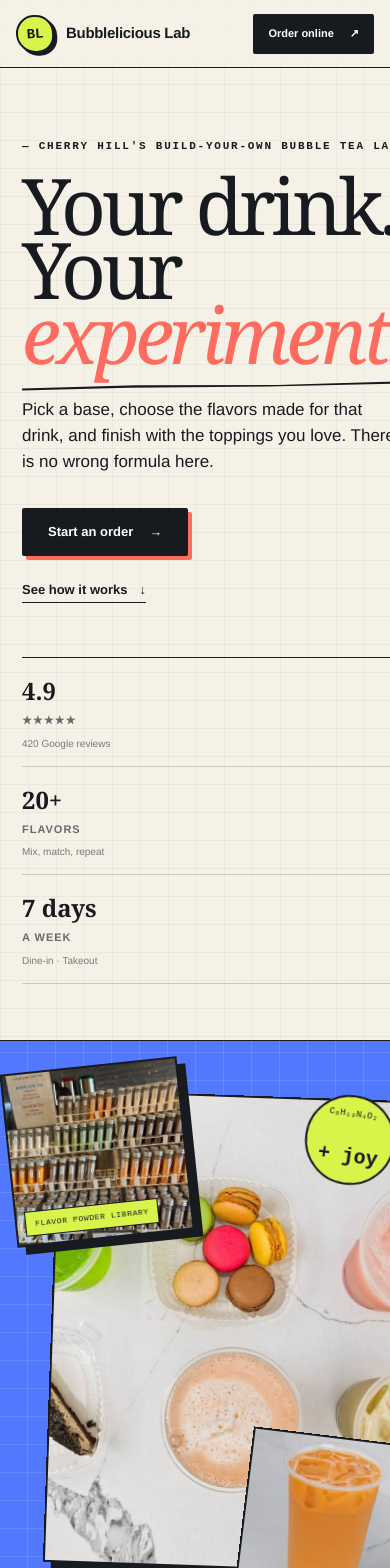
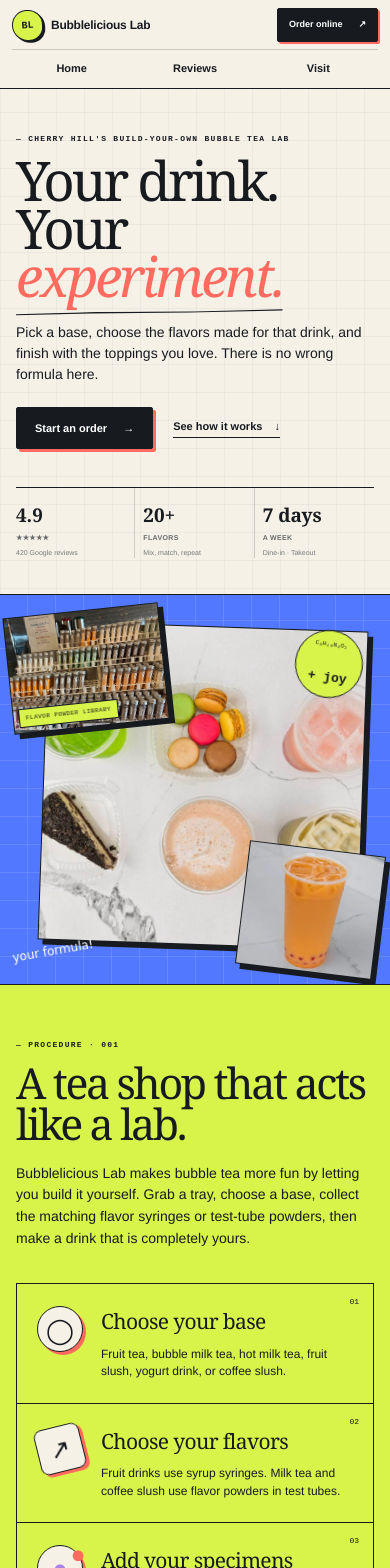
Before and after one commit to kristinali197800-commits/bubblelicious-lab-website, a Next.js app: page / in a window 390 px wide. Shown: the top 1568 px of the page. Built offline with nearby package versions, Linux system fonts and the light colour scheme.

Commit message:
Polish the mobile Bubblelicious experience

```diff
--- a/app/globals.css
+++ b/app/globals.css
@@ -15,6 +15,7 @@
 html { scroll-behavior: smooth; }
 body {
   margin: 0;
+  overflow-x: clip;
   background:
     linear-gradient(rgba(23,27,32,.045) 1px, transparent 1px),
     linear-gradient(90deg, rgba(23,27,32,.035) 1px, transparent 1px),
@@ -280,44 +281,152 @@
 }
 
 @media (max-width: 720px) {
-  .site-header { min-height: 68px; padding: 10px 16px; }
+  .site-header {
+    grid-template-columns: minmax(0, 1fr) auto;
+    gap: 7px 12px;
+    min-height: 0;
+    padding: 8px 12px 7px;
+  }
+  .site-header nav {
+    display: flex;
+    grid-column: 1 / -1;
+    grid-row: 2;
+    justify-content: space-between;
+    gap: 4px;
+    padding-top: 6px;
+    border-top: 1px solid var(--line);
+    font-size: 11px;
+  }
+  .site-header nav a {
+    flex: 1;
+    padding: 4px 8px;
+    text-align: center;
+  }
+  .site-header nav a::after { bottom: 0; }
+  .brand { gap: 8px; min-width: 0; }
+  .brand strong { overflow: hidden; font-size: 12px; text-overflow: ellipsis; white-space: nowrap; }
   .brand small { display: none; }
-  .site-header .button { padding: 0 13px; font-size: 11px; }
-  .brand-mark { width: 38px; }
+  .site-header .button { min-height: 34px; padding: 0 11px; border-width: 1px; font-size: 9px; box-shadow: 2px 2px 0 var(--coral); }
+  .site-header > .button { grid-column: 2; grid-row: 1; }
+  .brand-mark { width: 31px; border-width: 1px; box-shadow: 2px 2px 0 var(--ink); font-size: 10px; }
+  .button { min-height: 42px; padding: 0 18px; border-width: 1px; font-size: 11px; box-shadow: 3px 3px 0 var(--coral); }
+  .text-link { font-size: 11px; }
   .hero { min-height: auto; }
-  .hero-copy { padding: 70px 22px 56px; }
-  h1 { font-size: clamp(62px, 20vw, 92px); }
-  .hero-lede { margin-top: 30px; font-size: 17px; }
-  .hero-actions { align-items: flex-start; flex-direction: column; gap: 24px; }
-  .proof-strip { grid-template-columns: 1fr; margin-top: 54px; }
-  .proof-strip > div, .proof-strip > div + div { padding: 15px 0; border-right: 0; border-bottom: 1px solid var(--line); }
-  .hero-visual { min-height: 600px; }
-  .photo-main { inset: 9% 6% 12% 12%; }
-  .photo-powders { width: 42%; height: 29%; }
-  .photo-drink { width: 40%; height: 31%; }
-  .formula-sticker { width: 90px; }
-  .section { padding: 76px 20px; }
-  .section-heading h2, .visit h2 { font-size: 50px; }
-  .section-heading > p:not(.eyebrow) { font-size: 16px; }
-  .steps { grid-template-columns: 1fr; margin-top: 50px; }
-  .steps article { min-height: auto; border-right: 0; border-bottom: 1px solid var(--ink); }
+  .hero-copy { padding: 44px 16px 36px; }
+  .eyebrow { margin-bottom: 12px; font-size: 8px; line-height: 1.45; }
+  h1 { max-width: 100%; font-size: clamp(48px, 14vw, 62px); line-height: .88; }
+  h1 em::after { height: 4px; }
+  .hero-lede { margin-top: 22px; font-size: 14px; line-height: 1.5; }
+  .hero-actions { flex-direction: row; align-items: center; gap: 20px; margin-top: 22px; }
+  .proof-strip { grid-template-columns: repeat(3, 1fr); margin-top: 38px; }
+  .proof-strip > div,
+  .proof-strip > div + div { min-width: 0; padding: 13px 8px 0; border-right: 1px solid var(--line); border-bottom: 0; }
+  .proof-strip > div:first-child { padding-left: 0; }
+  .proof-strip > div:last-child { padding-right: 0; border-right: 0; }
+  .proof-strip strong { font-size: 19px; }
+  .proof-strip span { font-size: 7px; letter-spacing: .05em; }
+  .proof-strip small { margin-top: 5px; font-size: 7px; line-height: 1.35; }
+  .hero-visual { min-height: 390px; }
+  .photo { border-width: 1px; box-shadow: 5px 5px 0 var(--ink); }
+  .photo-main { inset: 8% 7% 10% 11%; }
+  .photo-powders { width: 40%; height: 30%; left: 2%; top: 4%; }
+  .photo-drink { width: 35%; height: 32%; right: 3%; bottom: 3%; }
+  .photo-caption { left: 5px; bottom: 5px; padding: 5px 6px; font-size: 6px; }
+  .formula-sticker { width: 68px; border-width: 1px; }
+  .formula-sticker span { font-size: 6px; }
+  .formula-sticker strong { font-size: 13px; }
+  .scribble { font-size: 12px; }
+  .section { padding: 54px 16px; }
+  .section-heading h2, .visit h2 { font-size: clamp(38px, 11vw, 48px); line-height: .96; }
+  .section-heading > p:not(.eyebrow) { margin-top: 18px; font-size: 14px; line-height: 1.55; }
+  .section-heading-row { gap: 14px; }
+  .section-heading-row > p:not(.eyebrow) { font-size: 13px; line-height: 1.5; }
+  .steps { grid-template-columns: 1fr; margin-top: 34px; }
+  .steps article {
+    display: grid;
+    grid-template-columns: 48px minmax(0, 1fr);
+    gap: 4px 16px;
+    min-height: 0;
+    padding: 22px 20px;
+    border-right: 0;
+    border-bottom: 1px solid var(--ink);
+  }
   .steps article:last-child { border-bottom: 0; }
-  .menu-card { grid-template-columns: 1fr; }
-  .menu-photo { min-height: 280px; border-right: 0; border-bottom: 1px solid var(--ink); }
-  .menu-banner { padding: 28px; }
-  .reviews-stage { padding: 68px 20px 82px; }
-  .reviews-intro h1 { font-size: clamp(55px, 17vw, 78px); }
-  .review-carousel blockquote { min-height: 390px; padding: 38px 28px; }
-  .review-carousel blockquote > p { font-size: 31px; }
-  .carousel-controls { grid-template-columns: 48px 1fr 48px; gap: 10px; }
-  .carousel-controls > button { width: 48px; height: 48px; }
-  .visit-photo { min-height: 430px; }
-  .visit-details { grid-template-columns: 1fr; }
-  .visit-details > div:nth-child(odd) { border-right: 0; }
-  .visit-details > div:nth-child(even) { padding-left: 0; }
-  .visit-actions { align-items: stretch; flex-direction: column; }
-  .site-footer { grid-template-columns: 1fr; }
-  .footer-note { grid-column: 1; }
+  .step-number { right: 14px; top: 12px; font-size: 8px; }
+  .step-icon { grid-column: 1; grid-row: 1 / span 2; width: 46px; height: 46px; margin: 0; border-width: 1px; font-size: 25px; box-shadow: 3px 3px 0 var(--coral); }
+  .steps h3 { grid-column: 2; align-self: end; font-size: 21px; }
+  .steps p { grid-column: 2; margin: 4px 0 0; font-size: 12px; line-height: 1.45; }
+  .protocol-note { margin-top: 20px; padding: 9px 11px; font-size: 8px; line-height: 1.4; }
+  .menu-grid { gap: 14px; margin-top: 32px; }
+  .menu-card { grid-template-columns: 38% 62%; min-height: 150px; }
+  .menu-photo { min-height: 156px; border-right: 1px solid var(--ink); border-bottom: 0; }
+  .menu-photo span { left: 7px; top: 7px; padding: 4px 5px; font-size: 6px; }
+  .menu-card-copy { padding: 14px; }
+  .menu-card h3 { font-size: 20px; line-height: 1.02; }
+  .menu-card-copy p { margin: 8px 0 0; font-size: 11px; line-height: 1.4; }
+  .menu-card ul { gap: 4px; margin-top: 10px; }
+  .menu-card li { padding: 4px 6px; font-size: 7px; }
+  .menu-banner { gap: 15px; margin-top: 14px; padding: 22px; }
+  .menu-banner h3 { font-size: 24px; }
+  .menu-banner > p { font-size: 12px; line-height: 1.5; }
+  .menu-banner .button { width: 100%; }
+  .reviews-stage { gap: 38px; padding: 42px 16px 54px; }
+  .reviews-intro h1 { font-size: clamp(44px, 13vw, 56px); line-height: .9; }
+  .review-score-row { gap: 15px; margin-top: 25px; }
+  .review-score-row > strong { font-size: 58px; }
+  .review-score-row b { font-size: 10px; }
+  .review-score-row small { margin-top: 5px; font-size: 8px; }
+  .reviews-lede { margin: 22px 0; font-size: 13px; line-height: 1.55; }
+  .review-progress { margin-bottom: 9px; font-size: 8px; }
+  .review-slide-window { padding: 0 6px 6px 0; }
+  .review-carousel blockquote { min-height: 260px; padding: 26px 22px; border-width: 1px; box-shadow: 6px 6px 0 var(--ink); }
+  .review-carousel blockquote > p { padding-right: 8px; font-size: 24px; line-height: 1.16; }
+  .quote-mark { right: 14px; top: 6px; font-size: 54px; }
+  .review-carousel footer { gap: 10px; margin-top: 28px; }
+  .review-avatar { width: 38px; height: 38px; font-size: 11px; }
+  .review-carousel footer strong { font-size: 11px; }
+  .review-carousel footer small { font-size: 8px; }
+  .carousel-controls { grid-template-columns: 42px 1fr 42px; gap: 8px; margin-top: 16px; }
+  .carousel-controls > button { width: 42px; height: 42px; border-width: 1px; font-size: 19px; box-shadow: 3px 3px 0 var(--ink); }
+  .review-dots { gap: 5px; }
+  .review-dots button { width: 6px; height: 6px; }
+  .review-dots button.active { width: 18px; }
+  .review-topics { padding: 38px 16px; }
+  .review-topics > div { gap: 7px; }
+  .review-topics span { padding: 8px 10px; font-size: 8px; }
+  .visit { gap: 44px; }
+  .visit-photo { min-height: 300px; border-width: 1px; box-shadow: 6px 6px 0 var(--coral); }
+  .visit-photo span { left: 10px; bottom: 10px; padding: 7px 8px; font-size: 7px; }
+  .visit-details { grid-template-columns: repeat(2, 1fr); margin-top: 28px; }
+  .visit-details > div { min-height: 112px; padding: 14px 12px 14px 0; }
+  .visit-details > div:nth-child(odd) { border-right: 1px solid var(--line); }
+  .visit-details > div:nth-child(even) { padding-left: 12px; }
+  .detail-label { margin-bottom: 8px; font-size: 7px; }
+  .visit-details p { font-size: 11px; line-height: 1.5; }
+  .visit-details a { font-size: 10px; }
+  .visit-details small { font-size: 7px; }
+  .visit-actions { display: grid; grid-template-columns: 1fr 1fr; gap: 10px; margin-top: 24px; }
+  .visit-actions .button { min-width: 0; padding-inline: 9px; font-size: 9px; }
+  .site-footer { grid-template-columns: 1fr 1fr; gap: 28px 24px; padding: 38px 16px 24px; }
+  .footer-brand { grid-column: 1 / -1; }
+  .footer-links, .footer-social { gap: 8px; font-size: 10px; }
+  .footer-note { grid-column: 1 / -1; margin-top: 8px; padding-top: 14px; font-size: 7px; }
+  @supports (animation-timeline: view()) {
+    .protocol, .menu, .visit, .review-topics { animation: none; }
+  }
+}
+
+@media (max-width: 360px) {
+  .site-header { padding-inline: 10px; }
+  .brand strong { max-width: 128px; }
+  .site-header .button { padding-inline: 9px; }
+  h1 { font-size: 47px; }
+  .hero-actions { gap: 14px; }
+  .proof-strip small { font-size: 6.5px; }
+  .menu-card { grid-template-columns: 36% 64%; }
+  .menu-card-copy { padding: 12px; }
+  .menu-card h3 { font-size: 18px; }
+  .review-carousel blockquote > p { font-size: 22px; }
 }
 
 @media (prefers-reduced-motion: reduce) {
```
Also changed, not shown: 25 other files (tests, documents, lock files or other folders).
